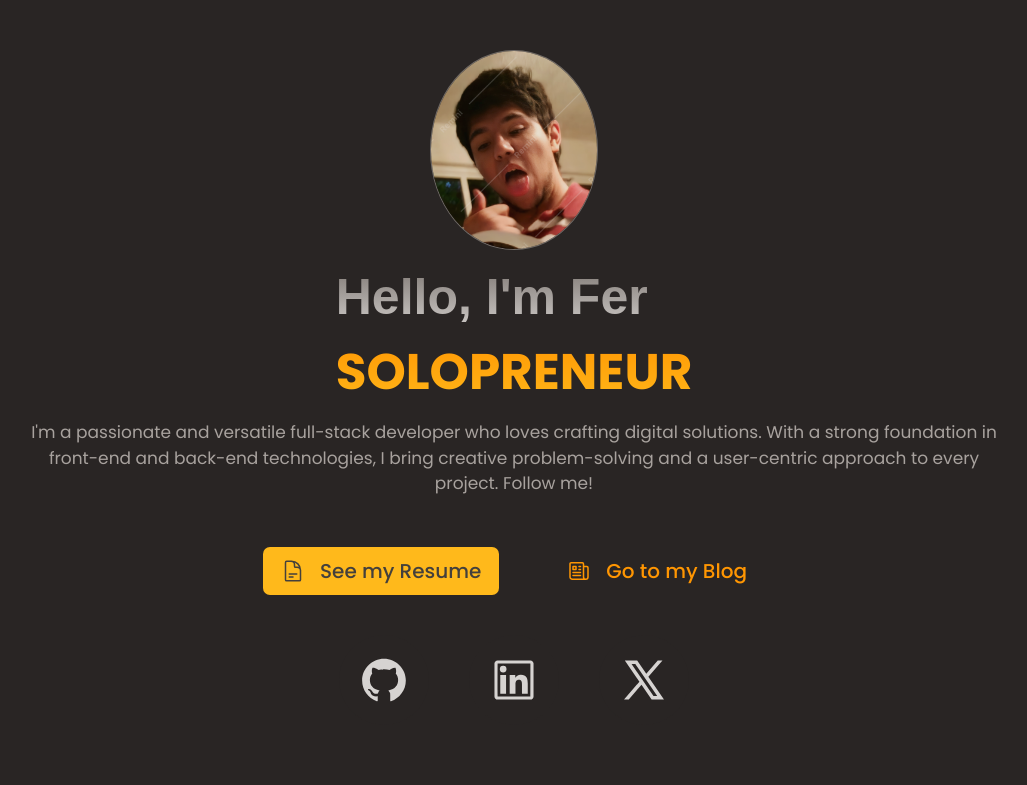
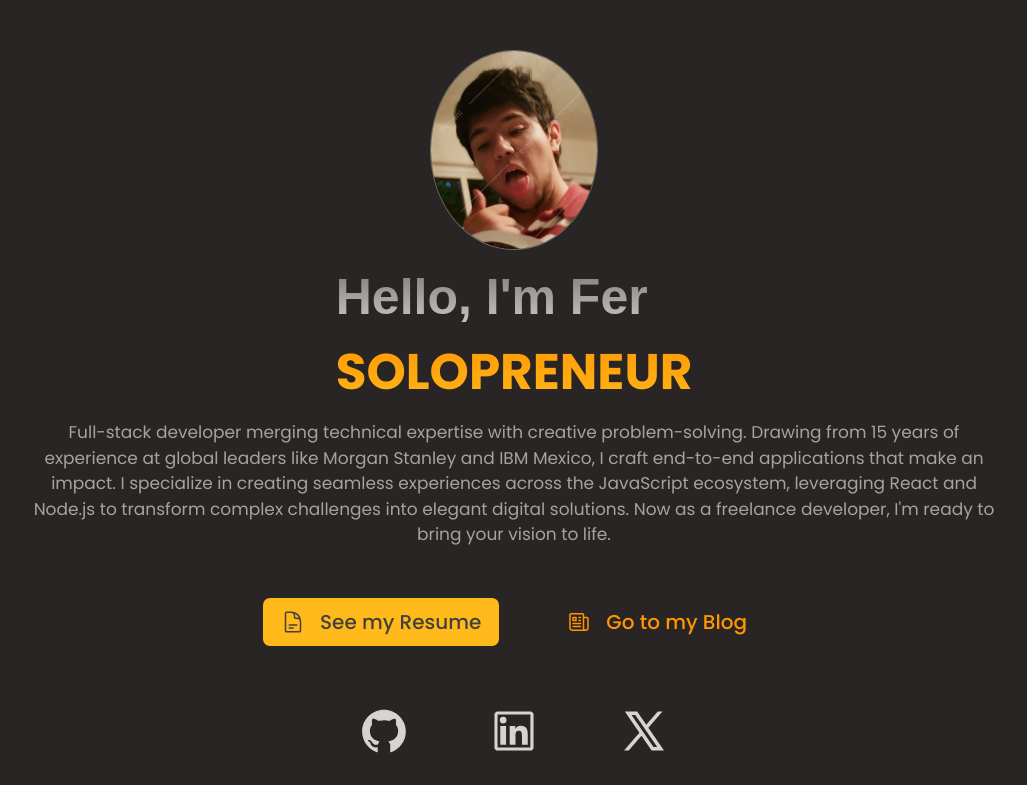
Before and after one commit to fkurusu7/bloggy-ui, a React (Vite) app: page /me in a window 1280 px wide. Shown: the top 785 px of the page, without its empty margins (126-1153 px from the left). Built offline with nearby package versions, Linux system fonts and the light colour scheme; a web font is replaced by a local one.

Commit message:
add short experience description

```diff
--- a/src/features/me/MeHeader.tsx
+++ b/src/features/me/MeHeader.tsx
@@ -7,9 +7,12 @@ function MeHeader() {
         <p>Solopreneur</p>
       </div>
       <div className="me-header__intro">
-        I'm a passionate and versatile full-stack developer who loves crafting digital solutions.
-        With a strong foundation in front-end and back-end technologies, I bring creative
-        problem-solving and a user-centric approach to every project. Follow me!
+        Full-stack developer merging technical expertise with creative problem-solving. Drawing from
+        15 years of experience at global leaders like Morgan Stanley and IBM Mexico, I craft
+        end-to-end applications that make an impact. I specialize in creating seamless experiences
+        across the JavaScript ecosystem, leveraging React and Node.js to transform complex
+        challenges into elegant digital solutions. Now as a freelance developer, I'm ready to bring
+        your vision to life.
       </div>
     </header>
   );
--- a/src/features/resume/Resume.tsx
+++ b/src/features/resume/Resume.tsx
@@ -30,10 +30,11 @@ function Resume() {
             <h1>Fernando</h1>
             <h2>Cruz</h2>
             <p>
-              My name is Fernando Cruz, a passionate and versatile full-stack developer who loves
-              crafting digital solutions. With a strong foundation in front-end and back-end
-              technologies, I bring creative problem-solving and a user-centric approach to every
-              project.
+              Full-stack developer merging technical expertise with creative problem-solving.
+              Drawing from 15 years of experience at global leaders like Morgan Stanley and IBM
+              Mexico, I craft end-to-end applications that make an impact. I specialize in creating
+              seamless experiences across the JavaScript ecosystem, leveraging React and Node.js to
+              transform complex challenges into elegant digital solutions.
             </p>
           </div>
 
--- a/src/styles/components/_button.scss
+++ b/src/styles/components/_button.scss
@@ -77,6 +77,7 @@
     background-color: transparent;
     border: none;
     color: var(--color-grey-500);
+    padding: 0;
     transition: all 0.3s ease-out;
 
     &,
@@ -84,7 +85,6 @@
       display: inline-block;
     }
     // override:
-    // padding: 0;
 
     & svg {
       height: 2.3rem;
```
